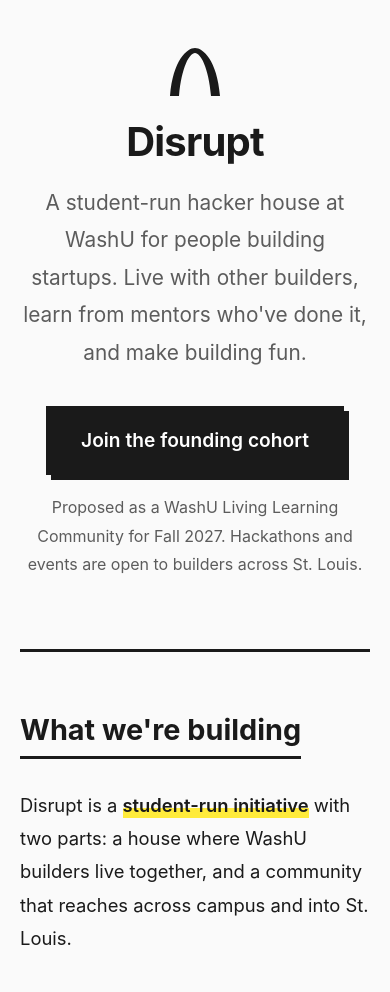
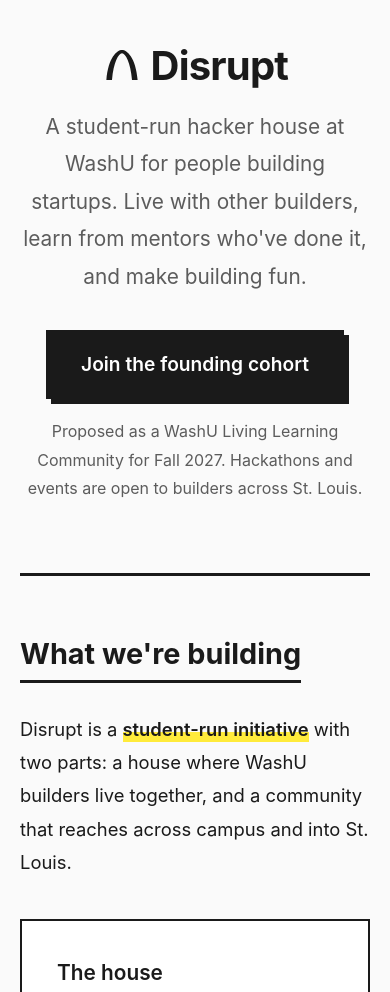
Before and after one commit to zinska/disruptio, a plain HTML site: page index.html in a window 390 px wide. Shown: the top 992 px of the page. Drawn offline with Linux system fonts and the light colour scheme.

Commit message:
Place arch mark to the left of the Disrupt heading
Move the arch SVG inside the h1 as a centered flex row on both pages.
The arch scales with the heading (1em), so it stays proportional on
mobile, and its feet sit on the text baseline.

Co-Authored-By: Claude Opus 5.5 <noreply@anthropic.com>

```diff
--- a/index.html
+++ b/index.html
@@ -82,11 +82,19 @@
         padding-bottom: 50px;
         border-bottom: 3px solid var(--text);
       }
+      /* Arch mark sits to the left of the name, sized to the heading text */
+      .brand {
+        display: flex;
+        align-items: baseline;
+        justify-content: center;
+        gap: 0.22em;
+      }
       .logo-mark {
-        display: block;
-        width: 64px;
-        height: 64px;
-        margin: 0 auto 16px;
+        flex: none;
+        width: 1em;
+        height: 1em;
+        position: relative;
+        top: 0.125em; /* the arch's feet sit 1/8 above the SVG's bottom edge; drop them onto the baseline */
         color: var(--text);
       }
       h1 {
@@ -359,8 +367,7 @@
       <!-- HERO: who it's for + the ask, above the fold -->
       <header>
         <!-- Arch mark: same path as public/logo-mark-*.svg; currentColor follows light/dark mode -->
-        <svg class="logo-mark" viewBox="0 0 64 64" aria-hidden="true" focusable="false"><path d="M7 56 C10 20 24 8 32 8 C40 8 54 20 57 56 L48 56 C45.5 27 37.5 13 32 13 C26.5 13 18.5 27 16 56 Z" fill="currentColor"/></svg>
-        <h1>Disrupt</h1>
+        <h1 class="brand"><svg class="logo-mark" viewBox="0 0 64 64" aria-hidden="true" focusable="false"><path d="M7 56 C10 20 24 8 32 8 C40 8 54 20 57 56 L48 56 C45.5 27 37.5 13 32 13 C26.5 13 18.5 27 16 56 Z" fill="currentColor"/></svg>Disrupt</h1>
         <p class="subtitle">A student-run hacker house at WashU for people building startups. Live with other builders, learn from mentors who've done it, and make building fun.</p>
         <div class="hero-actions">
           <a class="cta-button" href="#join">Join the founding cohort</a>
```
Also changed, not shown: thesis.html (+13 -6 lines).
